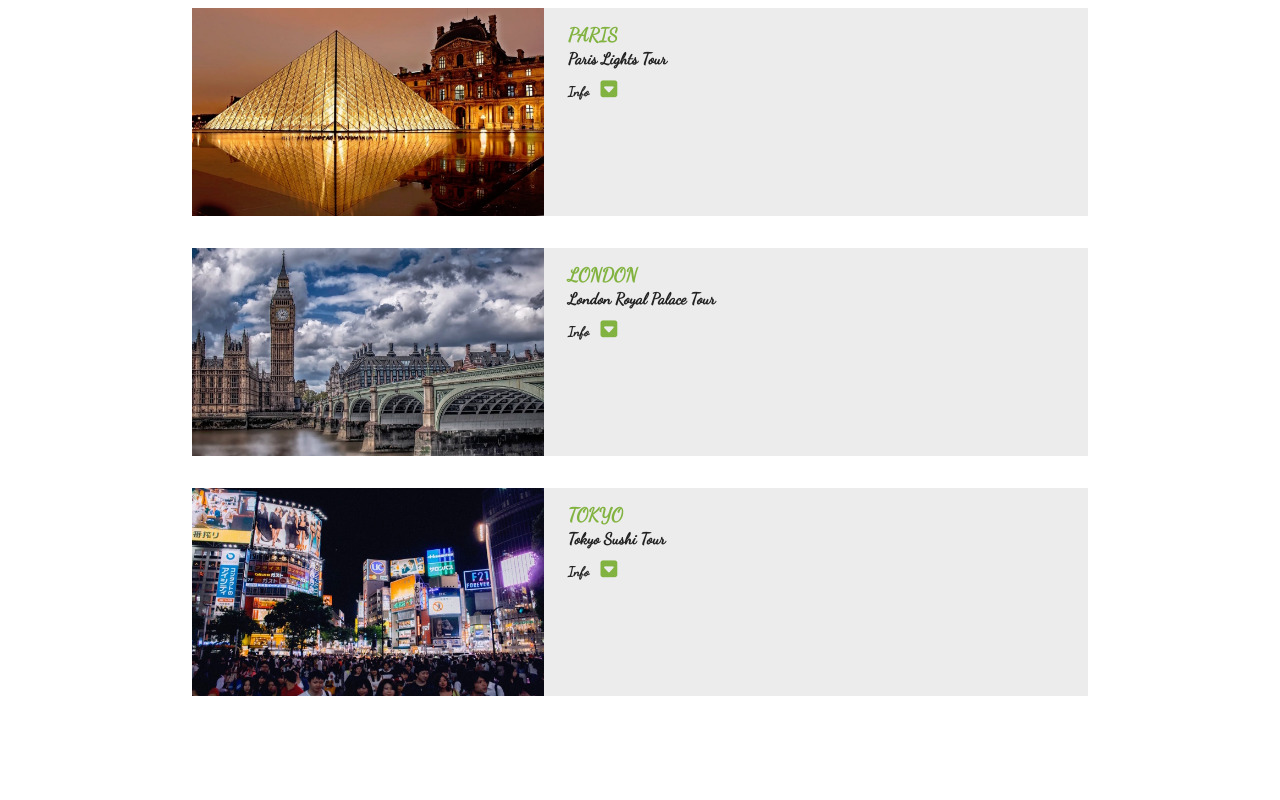
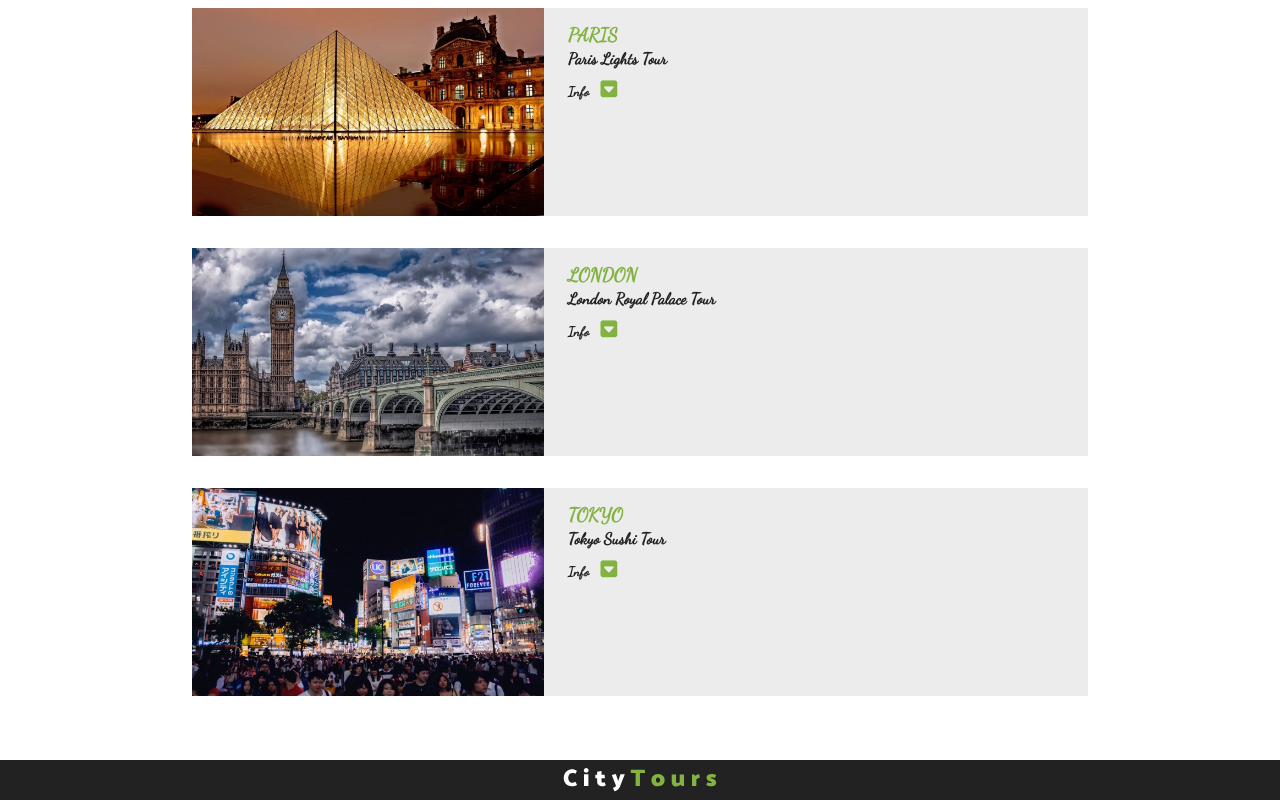
Before and after one commit to ericap89/CityTours-React, a React (Create React App) app in the folder client/: page / in a window 1280 px wide. Shown: the part 336-1136 px from the top of the page. Before the commit the page ends 1096 px from the top, so only its background shows below. Built offline with nearby package versions, Linux system fonts and the light colour scheme.

Commit message:
footer added

```diff
--- a/client/src/App.js
+++ b/client/src/App.js
@@ -2,12 +2,14 @@
 import './App.scss';
 import Navbar from './components/Navbar/Navbar'
 import TourList from './components/TourList/TourList';
+import Footer from './components/Footer/Footer';
 
 function App() {
   return (
     <React.Fragment>
       <Navbar/>
       <TourList/>
+      <Footer/>
     </React.Fragment>
   );
 }
--- /dev/null
+++ b/client/src/components/Footer/Footer.js
@@ -0,0 +1,15 @@
+import React, { Component } from 'react';
+import './footer.scss';
+import logo from '../../logo.svg';
+
+class Footer extends Component {
+    render() {
+        return (
+            <div className="footer">
+                <img src={logo} alt="city tours co"/>
+            </div>
+        );
+    }
+}
+
+export default Footer;
--- /dev/null
+++ b/client/src/components/Footer/footer.scss
@@ -0,0 +1,8 @@
+@import '../../index.scss';
+
+.footer {
+    background:$mainBlack;
+    padding:0.5rem 1rem;
+    display:grid;
+    justify-content: center;
+}
```
